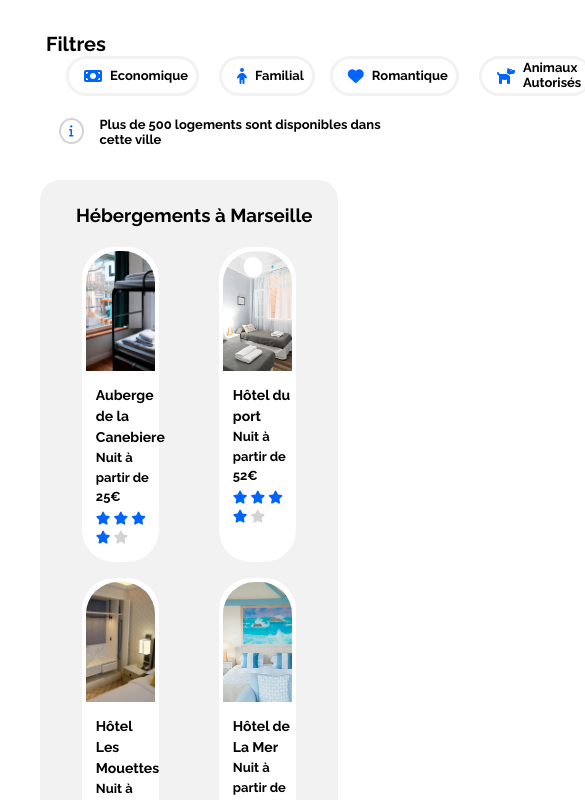
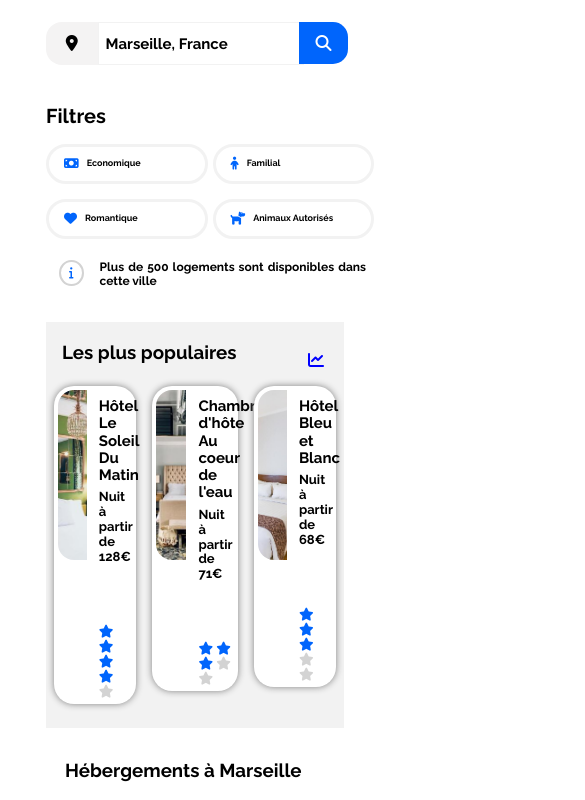
Before and after one commit to DW-yamina/projet_2_booki, a plain HTML site: page index.html in a window 390 px wide. Shown: the part 374-1174 px from the top of the page, 585 px wide, since content can reach past the window. Drawn offline with nearby package versions, Linux system fonts and the light colour scheme.

Commit message:
responsive mobile

```diff
--- a/index.html
+++ b/index.html
@@ -2,12 +2,16 @@
 <html lang="fr">
 
 <head>
+    <meta http-equiv="X-UA-Compatible" content="IE=edge">
+    <meta name="viewport" content="width=device-width, initial-scale=1.0">
     <link rel="stylesheet" href="https://cdnjs.cloudflare.com/ajax/libs/font-awesome/6.2.1/css/all.min.css">
     <link rel="preconnect" href="https://fonts.googleapis.com">
     <link rel="preconnect" href="https://fonts.gstatic.com" crossorigin>
     <link rel="stylesheet" href="https://fonts.googleapis.com/css2?family=Raleway:wght@700&display=swap">
     <link rel="stylesheet" href="styles.css">
-    <link rel="stylesheet" href="https://cdnjs.cloudflare.com/ajax/libs/normalize/8.0.1/normalize.min.css" integrity="sha512-NhSC1YmyruXifcj/KFRWoC561YpHpc5Jtzgvbuzx5VozKpWvQ+4nXhPdFgmx8xqexRcpAglTj9sIBWINXa8x5w==" crossorigin="anonymous" referrerpolicy="no-referrer" />
+    <link rel="stylesheet" href="https://cdnjs.cloudflare.com/ajax/libs/normalize/8.0.1/normalize.min.css"
+        integrity="sha512-NhSC1YmyruXifcj/KFRWoC561YpHpc5Jtzgvbuzx5VozKpWvQ+4nXhPdFgmx8xqexRcpAglTj9sIBWINXa8x5w=="
+        crossorigin="anonymous" referrerpolicy="no-referrer" />
     <title>Booki</title>
 </head>
 
@@ -16,7 +20,7 @@
 <body>
     <!--MENU-->
     <header>
-        <img id= logo-booki src="images/logo/Booki.png" alt="logo-booki">
+        <img id=logo-booki src="images/logo/Booki.png" alt="logo-booki">
         <nav class="menu">
             <a href="#title-left-side">Hébergement</a>
             <a href="#title-right-side">Activités</a>
@@ -35,7 +39,7 @@
             </div>
             <input id="research-input" type="text" placeholder="Marseille, France">
             <button id="button-research">Rechercher</button>
-            <button class= "fa-solid fa-magnifying-glass" id="research-button-phone"></button>
+            <button class="fa-solid fa-magnifying-glass" id="research-button-phone"></button>
         </form>
         <!--FILTRES-->
         <div class="search-filter">
--- a/styles.css
+++ b/styles.css
@@ -22,9 +22,11 @@ h1 {
 p {
     font-size: 13px;
 }
-h4{
+
+h4 {
     font-size: 13px;
 }
+
 h5 {
     font-size: 17px;
     margin-top: 10px;
@@ -50,13 +52,15 @@ header {
     justify-content: flex-end;
     flex-wrap: wrap;
 }
-.menu a:hover{
-	color: #0065FC;
+
+.menu a:hover {
+    color: #0065FC;
 }
+
 .menu a {
     padding: 16px;
     padding-right: 24px;
-	color: #000;
+    color: #000;
     border-top: 2px;
     border-color: transparent;
     border-style: solid;
@@ -189,7 +193,7 @@ header {
     transform: scale(1.01);
 }
 
-#h2-filters{
+#h2-filters {
     font-size: 20px;
 }
 
@@ -218,6 +222,7 @@ header {
     height: 30px;
     margin-top: auto;
 }
+
 /*SECTION HEBERGEMENT*/
 .hebergements-popular {
     display: flex;
@@ -286,7 +291,8 @@ header {
     display: inline-block;
     margin-left: 12px;
 }
-.stars{
+
+.stars {
     padding-top: 2px;
 }
 
@@ -376,7 +382,7 @@ header {
     color: lightgray;
 }
 
-.stars-popular{
+.stars-popular {
     margin-top: 80px;
 }
 
@@ -385,7 +391,7 @@ header {
     margin-bottom: 30px;
 }
 
-#title-activite{
+#title-activite {
     margin-left: 32px;
     padding-bottom: 16px;
     padding-top: 16px;
@@ -517,9 +523,10 @@ footer ul {
     }
 
     /*POPULAR*/
-    #title-left-side{
+    #title-left-side {
         font-size: 16px;
     }
+
     .left-side {
         width: 100%;
         margin-left: -6px;
@@ -537,7 +544,7 @@ footer ul {
         flex-wrap: unset;
     }
 
-    .stars-popular{
+    .stars-popular {
         margin-top: 63px;
     }
 
@@ -549,11 +556,11 @@ footer ul {
         justify-content: space-between;
     }
 
-    .all-popular{
+    .all-popular {
         width: 100%;
     }
 
-    #title-right-side{
+    #title-right-side {
         font-size: 16px;
     }
 
@@ -570,7 +577,8 @@ footer ul {
     .cards {
         padding-bottom: 20px;
     }
-    #title-activite{
+
+    #title-activite {
         margin-left: 10px;
     }
 
@@ -579,16 +587,236 @@ footer ul {
         margin-left: 46px;
         margin-right: 46px;
     }
-    .list-footer{
+
+    .list-footer {
         padding-left: 50px;
         padding-right: 71px;
     }
-    footer ul{
+
+    footer ul {
         font-size: 12px;
     }
 
-    h5{
+    h5 {
         font-size: 12px;
     }
 
 }
+
+@media screen and (max-width: 769px) {
+
+
+    header {
+        padding: 0;
+        margin-top: 25px;
+    }
+
+    body {
+        display: flex;
+        flex-direction: column;
+    }
+
+    #logo-booki {
+        width: 20%;
+        display: flex;
+        margin: auto;
+        margin-bottom: 40px;
+    }
+
+    .menu {
+        width: 100%;
+    }
+
+    .menu a {
+        flex: 1;
+        text-align: center;
+        border-bottom: 1px solid #dcdcdd;
+    }
+
+    .menu a:hover {
+        border-top: transparent;
+        border-bottom: 3px solid blue;
+    }
+    h1 {
+        font-size: 19px;
+        justify-content: center;
+    }
+
+    h3 {
+        padding-bottom: 15px;
+    }
+    h4{
+        padding-bottom: 6px;
+        font-size: 15px;
+    }
+
+    #research-input {
+        width: 60%;
+    }
+
+    #button-research {
+        display: none;
+    }
+
+    #research-button-phone {
+        color: white;
+        display: inline-block;
+        margin-left: -5px;
+        font-weight: 700;
+        font-size: 16px;
+        background-color: #0065FC;
+        width: 49px;
+        height: 42px;
+        border-radius: 0 15px 15px 0;
+        border: none;
+    }
+
+    #icon {
+        width: 15%;
+    }
+
+    .search-result {
+        text-align: justify;
+        margin-right: 24px;
+        margin-top: 70px;
+    }
+
+    .filters {
+        flex-wrap: wrap;
+        padding-top: 16px;
+        margin-right: 16px;
+    }
+
+    .filter i {
+        font-size: 13px;
+    }
+
+    .search-filter .filter {
+        width: 100%;
+    }
+
+    .filter span {
+        font-size: 9px;
+    }
+
+    .filter-one {
+        gap: 5px;
+        margin: auto;
+        width: 100%;
+    }
+
+    .filter-two {
+        gap: 5px;
+        margin: auto;
+        width: 100%;
+    }
+
+    #phrase-info {
+        text-align: justify;
+        font-size: 12px;
+    }
+
+    .hebergements-popular {
+        flex-direction: column-reverse;
+    }
+
+    #right-side {
+        width: 100%;
+        border-radius: 0;
+        padding-bottom: 16px;
+        flex-direction: column;
+    }
+
+    #title-right-side {
+        font-size: 16px;
+        padding-left: 16px;
+        padding-right: 20px;
+        padding-top: 20px;
+        margin-bottom: 0;
+    }
+
+    /* ACCOMODATION ROOM SECTION */
+
+    .left-side {
+        padding-top: 0;
+        padding-bottom: 0;
+        width: auto;
+        background-color: transparent;
+        margin-left: -5px;
+    }
+
+    #title-left-side {
+        font-size: 16px;
+        padding-top: 0;
+        padding-left: 4px;
+    }
+
+    .appartment-card {
+        max-width: 100%;
+        box-shadow: 0px 0px 7px 0px #dcdcdd;
+    }
+
+    .appartment-card img {
+        width: 100%;
+        object-fit: cover;
+        object-position: center;
+    }
+
+    .stars-popular {
+        margin-top: 60px;
+    }
+
+    #show-more {
+        display: none;
+    }
+    .info-popular-room-card{
+        justify-content: space-between;
+    }
+
+    /* ACTIVITIES ON MARSEILLE */
+    #activites {
+        margin-top: 0;
+        padding-left: 20px;
+        padding-right: 5px;
+        padding-bottom: 50px;
+    }
+
+    #title-activite{
+        margin-left: 5px;
+    }
+    .activites-Marseille {
+        flex-direction: column;
+        width: auto;
+        margin-left: -3px;
+        margin-right: 10px;
+    }
+
+    .activites-Marseille img {
+        height: 130px;
+        width: 100%;
+        object-position: center;
+    }
+
+    #activites .marseille h3 {
+        padding-bottom: 15px;
+    }
+
+    /*FOOTER*/
+    Footer {
+        padding: 30px;
+        height: auto;
+        flex-direction: column;
+        margin-right: inherit;
+        margin-left: inherit;
+    }
+
+    footer ul {
+        line-height: 2;
+        font-size: 13px;
+    }
+    .list-footer{
+        line-height: 4;
+        padding-right: 20px;
+        padding-left: 1px;
+    }
+}
```
